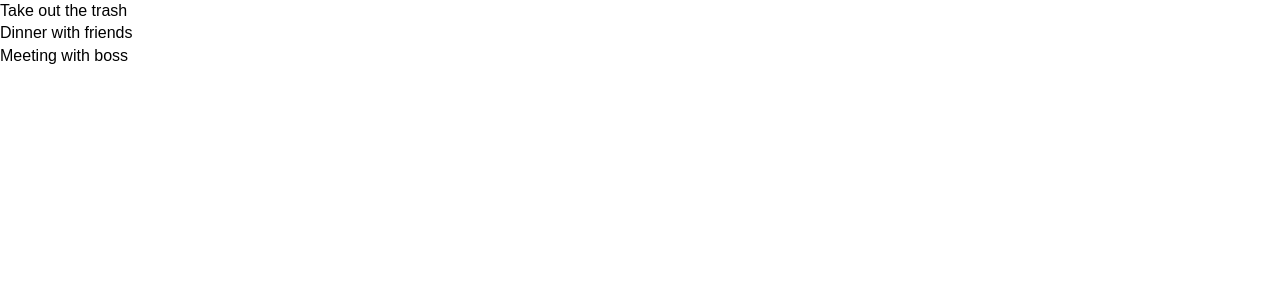
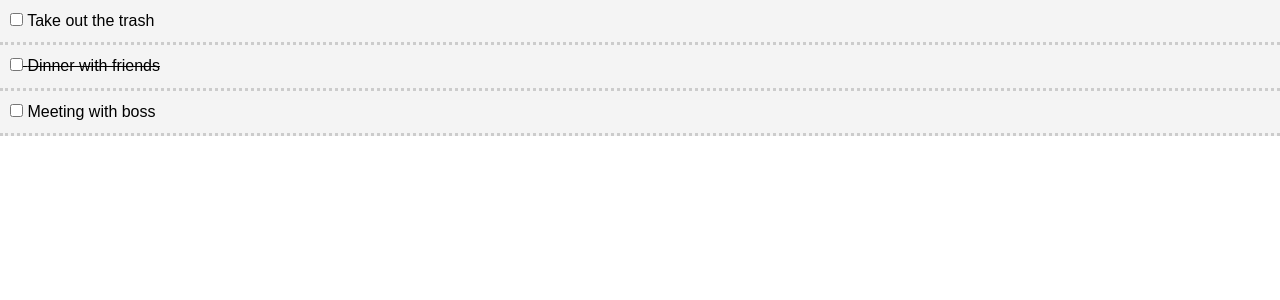
Before and after one commit to derekjbell/Todo-List-Web-App, a React (Create React App) app: page / in a window 1280 px wide. Shown: the top 300 px of the page. Built offline with nearby package versions, Linux system fonts and the light colour scheme.

Commit message:
Passed the id tags from TodoItem.js, through Todo.js to App.js

```diff
--- a/src/App.js
+++ b/src/App.js
@@ -13,7 +13,7 @@
       {
         id: 2,
         title: 'Dinner with friends',
-        completed: false
+        completed: true
       },
       {
         id: 3,
@@ -23,10 +23,14 @@
     ]
   }
 
+  checkComplete = (id) => {
+    console.log(id)
+  }
+
   render() {
     return (
       <div className="App">
-        <Todos todos={this.state.todos}/>
+        <Todos todos={this.state.todos} checkComplete={this.checkComplete}/>
       </div>
     );
   }
--- a/src/components/TodoItem.js
+++ b/src/components/TodoItem.js
@@ -1,13 +1,33 @@
 import React, { Component } from 'react'
+import PropTypes from 'prop-types';
 
 export class TodoItem extends Component {
+getStyle = () => {
+  return {
+    background: '#f4f4f4',
+    padding: '10px',
+    borderBottom: '3px #ccc dotted',
+    textDecoration: this.props.todo.completed ? 'line-through' : 'none'
+  }
+}
+
   render() {
+    const { id, title } = this.props.todo;
     return (
-      <div>
-       <p>{this.props.todo.title}</p>
+      <div style={this.getStyle()}>
+       <p>
+        <input type="checkbox" onChange={this.props.checkComplete.bind(this, id)}/> {' '}
+        { title }
+      </p>
       </div>
     )
   }
 }
 
+TodoItem.propTypes = {
+todo: PropTypes.object.isRequired
+}
+
+
+
 export default TodoItem
--- a/src/components/Todos.js
+++ b/src/components/Todos.js
@@ -1,12 +1,19 @@
 import React, { Component } from 'react';
 import TodoItem from './TodoItem';
+import PropTypes from 'prop-types';
 
 class Todos extends Component {
+
   render() {
     return this.props.todos.map((todo) => (
-      <TodoItem key={todo.id} todo={todo}/>
+      <TodoItem key={todo.id} todo={todo} checkComplete={this.props.checkComplete}/>
     ));
   }
 }
 
+// PropTypes
+Todos.propTypes = {
+todos: PropTypes.array.isRequired
+}
+
 export default Todos;
```
